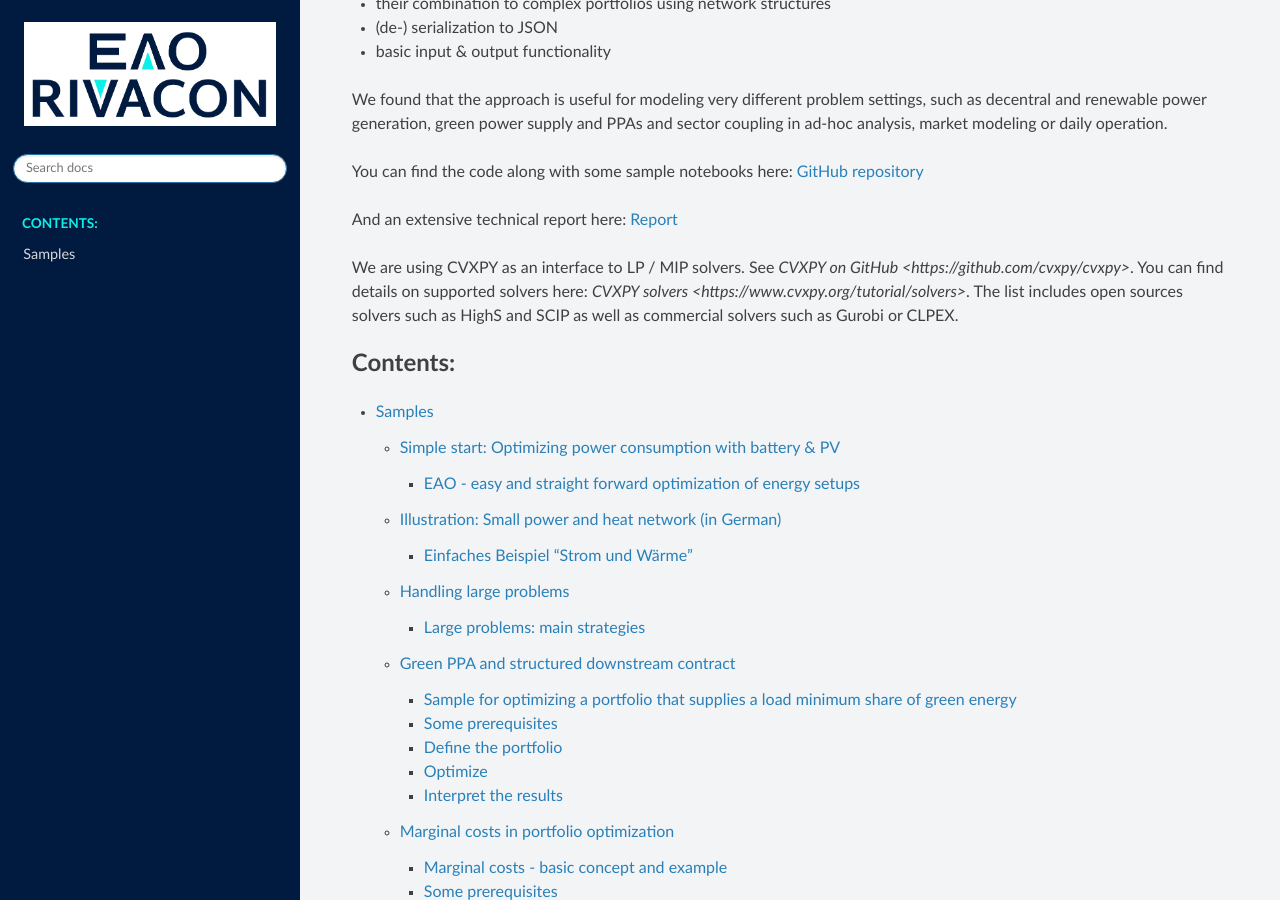
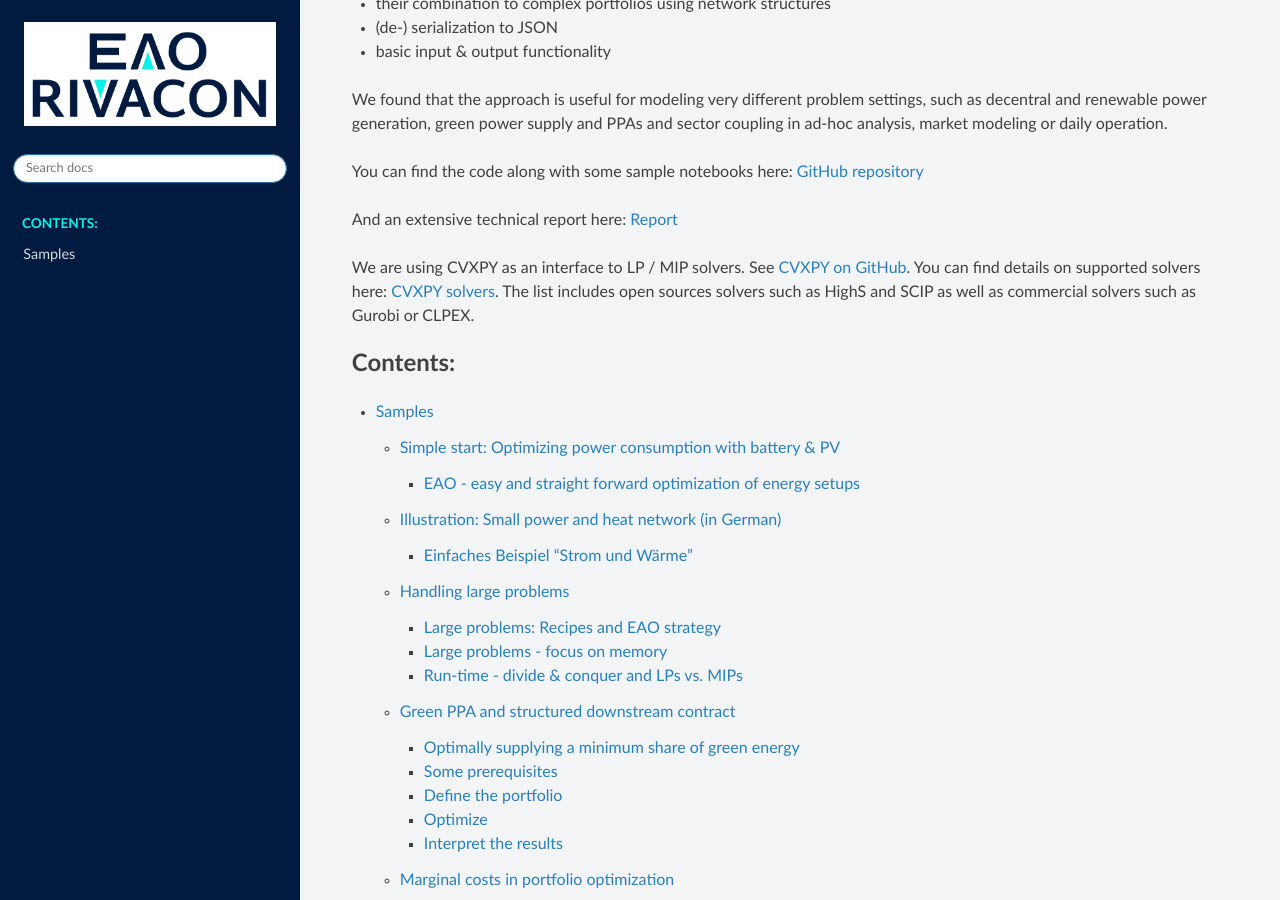
Before and after one commit to RIVACON/EAO, a Sphinx documentation site: the page built from doc/source/index.rst, in a window 1280 px wide and 900 px high, scrolled down 309 px. Built offline with Sphinx 7.4.7 and the Read the Docs theme 3.1.0, drawn with Linux system fonts in a browser that asks for light colours; pages that are not in the unit, such as notebooks, are missing from menus.

Commit message:
adjusted samples
* added run-time
* corrected URL

```diff
--- a/doc/source/index.rst
+++ b/doc/source/index.rst
@@ -26,7 +26,7 @@
 And an extensive technical report here:
 `Report <https://papers.ssrn.com/sol3/papers.cfm?abstract_id=3842822>`_
 
-We are using CVXPY as an interface to LP / MIP solvers. See `CVXPY on GitHub <https://github.com/cvxpy/cvxpy>`. You can find details on supported solvers here: `CVXPY solvers <https://www.cvxpy.org/tutorial/solvers>`. The list includes open sources solvers such as HighS and SCIP as well as commercial solvers such as Gurobi or CLPEX.
+We are using CVXPY as an interface to LP / MIP solvers. See `CVXPY on GitHub <https://github.com/cvxpy/cvxpy>`_. You can find details on supported solvers here: `CVXPY solvers <https://www.cvxpy.org/tutorial/solvers>`_. The list includes open sources solvers such as HighS and SCIP as well as commercial solvers such as Gurobi or CLPEX.
 
 .. toctree::
    :maxdepth: 3
```
Also changed, not shown: doc/source/samples/green_ppa/sample_green_ppa.ipynb, doc/source/samples/large_problems/large_problems.ipynb.
